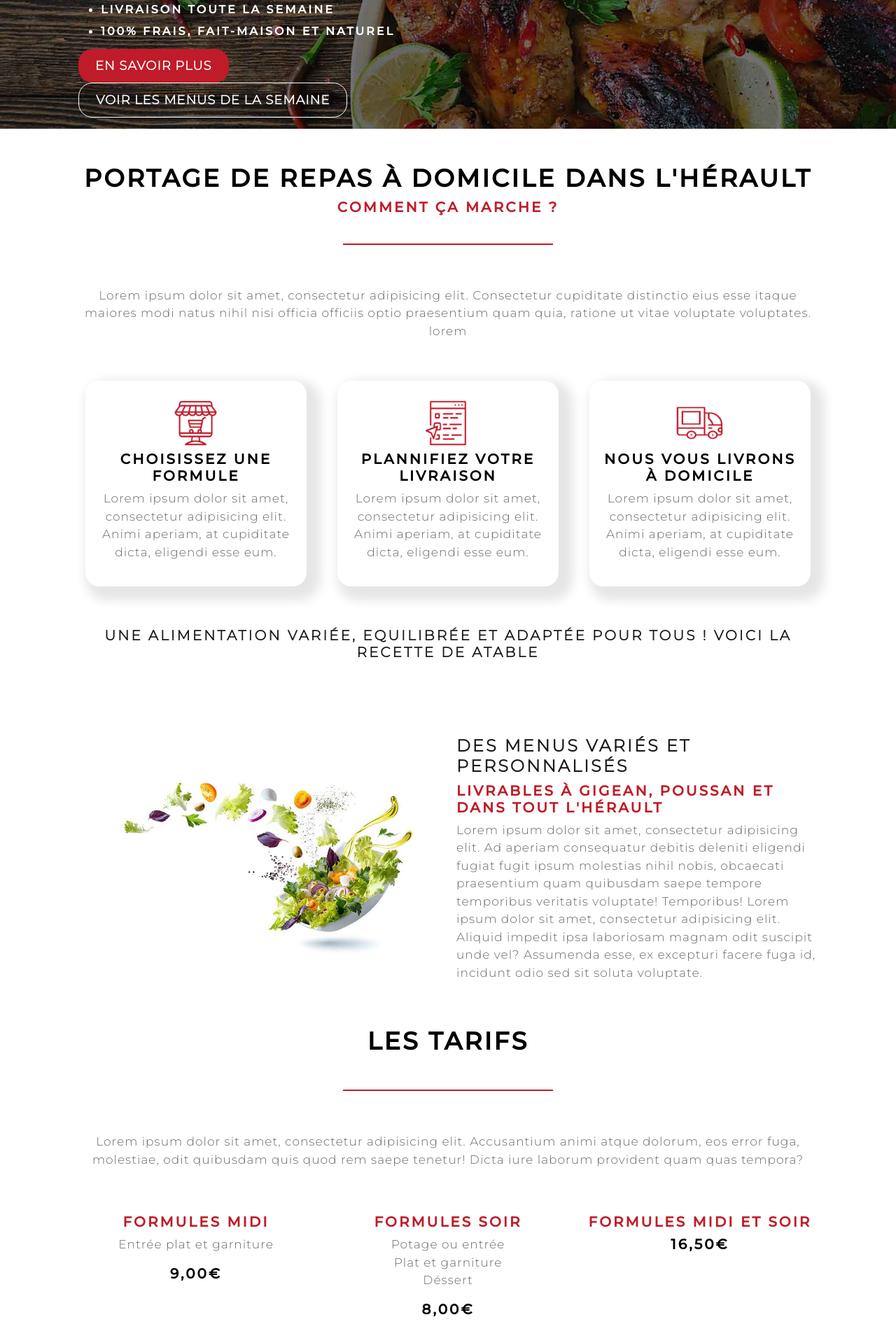
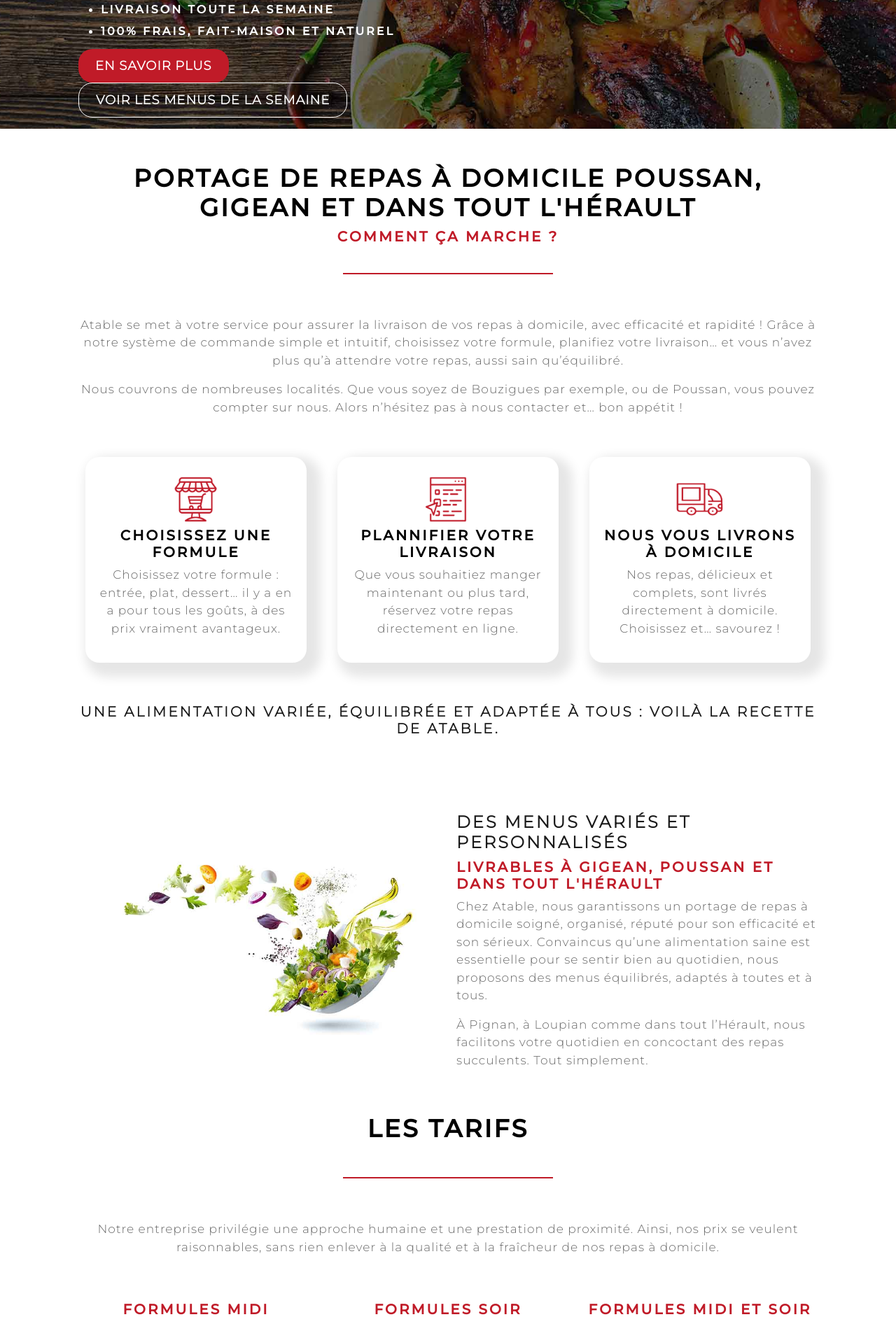
Before and after one commit to ericParlaoz/siteAtable, a Symfony app: template templates/pages/index.html.twig in a window 1280 px wide. Shown: the part 456-2348 px from the top of the page at 70% size. Run offline with Twig, Linux system fonts and the light colour scheme; the template is opened without the code that fills it, so the values that code supplies are empty; some libraries are stand-ins or nearby versions.

Commit message:
Référencement V1

```diff
--- a/templates/base.html.twig
+++ b/templates/base.html.twig
@@ -3,14 +3,16 @@
     <head>
         <meta charset="UTF-8">
         <meta name="viewport" content="width=device-width, initial-scale=1">
+        <meta name="robots" content="index,follow">
         {% block meta %}
             <meta name="description" content="text">
         {% endblock %}
 
-        <title>{% block title %}A table{% endblock %}</title>
+        <title>{% block title %}Atable{% endblock %}</title>
 
         {% block stylesheets %}
-            <link rel="shortcut icon" href="{{ asset('') }}" type="image/x-icon" />
+            <link rel ="canonical" href= "" >
+            <link rel="icon" type="image/png" href="{{ asset('images/favicon.png') }}" >
             <link href="{{ asset('https://cdn.jsdelivr.net/npm/bootstrap@5.1.3/dist/css/bootstrap.min.css') }}" rel="stylesheet" integrity="sha384-1BmE4kWBq78iYhFldvKuhfTAU6auU8tT94WrHftjDbrCEXSU1oBoqyl2QvZ6jIW3" crossorigin="anonymous">
             <link rel="stylesheet" href="{{ asset('css/main.css') }}">
         {% endblock %}
@@ -83,7 +85,7 @@
                     <!--Grid column-->
                     <div class="col">
                         <h4 class="H4-rouge text-uppercase">A propos</h4>
-                        <p class="P-blanc">Lorem ipsum dolor sit amet, consectetur adipisicing elit. Ab aliquid consectetur consequuntur cupiditate debitis delectus earum esse facere facilis fugiat illo libero natus nobis, obcaecati optio repudiandae similique ut? Nulla?</p>
+                        <p class="P-blanc">Atable livre des repas chauds, équilibrés et savoureux à tous les résidents de l’Hérault. Éligibles au service à la personne, nos services ne sont pas chers, mais toujours d’une grande qualité.</p>
                         <img class="logo" src="{{ asset('images/logo.svg') }}" alt="">
                     </div>
                     <!--Grid column-->
--- a/templates/pages/index.html.twig
+++ b/templates/pages/index.html.twig
@@ -1,9 +1,9 @@
 {% extends 'base.html.twig' %}
 
-{% block title %}Livraison de repas à domicile | A table Gigean{% endblock %}
+{% block title %}Portage de repas à domicile Poussan et dans l'Hérault | Atable{% endblock %}
 
 {% block meta %}
-    <meta name="description" content="Portage de repas à Poussan. Service de portage de repas à domicile pour les personnes âgées dans l'hérault (34).">
+    <meta name="description" content="Portage de repas à domicile Poussan, Gigean et dans tout l'Hérault. Livraison de repas pour les personnes âgées éligible aux services à la personne.">
 {% endblock %}
 
  {% block stylesheets %}
@@ -39,7 +39,7 @@
                         </div>
                     </div>
                     <div class="col">
-                        <img class="img-taille wow animate__animated animate__slideInRight" src="{{ asset('images/logo.svg') }}" alt="">
+                        <img class="img-taille wow animate__animated animate__slideInRight" src="{{ asset('images/logo.svg') }}" alt="Portage de repas Hérault">
                     </div>
                 </div>
             </div>
@@ -49,36 +49,37 @@
         <div class="container">
             <div class="row text-center">
                 <div class="col">
-                    <h2 class="H2-noir">Portage de repas à domicile dans l'hérault</h2>
+                    <h2 class="H2-noir">Portage de repas à domicile Poussan, Gigean et dans tout l'Hérault</h2>
                     <h3 class="H3-rouge">comment ça marche ?</h3>
                     <hr class="barre-rouge mx-auto">
-                    <p>Lorem ipsum dolor sit amet, consectetur adipisicing elit. Consectetur cupiditate distinctio eius esse itaque maiores modi natus nihil nisi officia officiis optio praesentium quam quia, ratione ut vitae voluptate voluptates. lorem</p>
+                    <p>Atable se met à votre service pour assurer la livraison de vos repas à domicile, avec efficacité et rapidité ! Grâce à notre système de commande simple et intuitif, choisissez votre formule, planifiez votre livraison… et vous n’avez plus qu’à attendre votre repas, aussi sain qu’équilibré.</p>
+
+                        <p>Nous couvrons de nombreuses localités. Que vous soyez de Bouzigues par exemple, ou de Poussan, vous pouvez compter sur nous.
+                        Alors n’hésitez pas à nous contacter et… bon appétit !</p>
+
                 <div class="row mt-5 text-center">
                     <div class="col wow animate__animated animate__zoomIn">
                         <div class="card">
-                            <img class="mx-auto d-block" src="{{ asset('images/choisir.png') }}" width="80" alt="">
+                            <img class="mx-auto d-block" src="{{ asset('images/choisir.png') }}" width="80" alt="Choisir son repas Hérault">
                             <h4 class="H4-noir">Choisissez une formule</h4>
-                            <p>Lorem ipsum dolor sit amet, consectetur adipisicing elit. Animi aperiam, at cupiditate
-                                dicta, eligendi esse eum.</p>
+                            <p>Choisissez votre formule : entrée, plat, dessert… il y a en a pour tous les goûts, à des prix vraiment avantageux.</p>
                         </div>
                     </div>
                     <div class="col wow animate__animated animate__zoomIn">
                         <div class="card">
-                            <img class="mx-auto d-block" src="{{ asset('images/planifier.png') }}" width="80" alt="">
-                            <h4 class="H4-noir">Plannifiez votre livraison</h4>
-                            <p>Lorem ipsum dolor sit amet, consectetur adipisicing elit. Animi aperiam, at cupiditate
-                                dicta, eligendi esse eum.</p>
+                            <img class="mx-auto d-block" src="{{ asset('images/planifier.png') }}" width="80" alt="Plannifier sa livarison de repas à poussan">
+                            <h4 class="H4-noir">Plannifier votre livraison</h4>
+                            <p>Que vous souhaitiez manger maintenant ou plus tard, réservez votre repas directement en ligne.</p>
                         </div>
                     </div>
                     <div class="col wow animate__animated animate__zoomIn">
                         <div class="card">
-                            <img class="mx-auto d-block" src="{{ asset('images/livraison.png') }}" width="80" alt="">
+                            <img class="mx-auto d-block" src="{{ asset('images/livraison.png') }}" width="80" alt="Livraison de repas à domicile dans l'Hérault">
                             <h4 class="H4-noir">Nous vous livrons à domicile</h4>
-                            <p>Lorem ipsum dolor sit amet, consectetur adipisicing elit. Animi aperiam, at cupiditate
-                                dicta, eligendi esse eum.</p>
+                            <p>Nos repas, délicieux et complets, sont livrés directement à domicile. Choisissez et… savourez !</p>
                         </div>
                     </div>
-                    <h4 class="mt-5">Une alimentation variée, equilibrée et adaptée pour tous ! Voici la recette de Atable</h4>
+                    <h4 class="mt-5">Une alimentation variée, équilibrée et adaptée à tous : voilà la recette de Atable.</h4>
                 </div>
                 </div>
             </div>
@@ -89,26 +90,25 @@
             <div class="row align-items-center">
                 <div class="col">
                     <img class="img-taille mx-auto d-block " src="{{ asset('images/livraison-repas-à-domicile-poussan.jpg') }}"
-                         alt="">
+                         alt="Livraison de repas à poussan ou dans l'Hérault">
                 </div>
                 <div class="col wow animate__animated animate__zoomIn">
                     <H3>Des menus variés et personnalisés</H3>
                     <h4 class="H3-rouge">Livrables à Gigean, poussan et dans tout l'hérault</h4>
-                    <p>Lorem ipsum dolor sit amet, consectetur adipisicing elit. Ad aperiam consequatur debitis deleniti
-                        eligendi fugiat fugit ipsum molestias nihil nobis, obcaecati praesentium quam quibusdam saepe
-                        tempore temporibus veritatis voluptate! Temporibus! Lorem ipsum dolor sit amet, consectetur adipisicing elit. Aliquid impedit ipsa laboriosam magnam odit suscipit unde vel? Assumenda esse, ex excepturi facere fuga id, incidunt odio sed sit soluta voluptate.</p>
+                    <p>Chez Atable, nous garantissons un portage de repas à domicile soigné, organisé, réputé pour son efficacité et son sérieux. Convaincus qu’une alimentation saine est essentielle pour se sentir bien au quotidien, nous proposons des menus équilibrés, adaptés à toutes et à tous.</p>
+                    <p>À Pignan, à Loupian comme dans tout l’Hérault, nous facilitons votre quotidien en concoctant des repas succulents. Tout simplement.</p>
                 </div>
             </div>
             <div class="row text-center mt-5">
                 <H2 class="H2-noir">Les tarifs</H2>
                 <hr class="barre-rouge mx-auto">
-                <p>Lorem ipsum dolor sit amet, consectetur adipisicing elit. Accusantium animi atque dolorum, eos error fuga, molestiae, odit quibusdam quis quod rem saepe tenetur! Dicta iure laborum provident quam quas tempora?</p>
+                <p>Notre entreprise privilégie une approche humaine et une prestation de proximité. Ainsi, nos prix se veulent raisonnables, sans rien enlever à la qualité et à la fraîcheur de nos repas à domicile. </p>
             </div>
             <div class="row mt-5 text-center">
                 <div class="col wow animate__animated animate__zoomIn">
                     <div class="block-responsive">
                     <h3 class="H3-rouge">Formules midi</h3>
-                    <p>Entrée plat et garniture</p>
+                        <p>Entrée plat et garniture<br>Fromage<br>Déssert
                     <h4 class="H4-noir">9,00€</h4>
                     </div>
                 </div>
@@ -235,7 +235,7 @@
                             <ul>
                                 <li>Charcuterie ou Potage</li>
                                 <li>Picoulat de boeuf</li>
-                                <li>pénée régaté</li>
+                                <li>Pénée régaté</li>
                                 <li>Laitage</li>
                             </ul>
                         </div>
@@ -272,20 +272,22 @@
                 <div class="col wow animate__animated animate__backInLeft">
                     <h3>Livraison de repas à domicile à Poussan </h3>
                     <h4 class="H3-rouge">Éligible au service à la personne</h4>
-                    <p>Lorem ipsum dolor sit amet, consectetur adipisicing elit. Ad dolorem ea earum excepturi id in ipsa itaque laudantium minima mollitia nihil omnis optio placeat quis quos, reiciendis rem sed voluptatem. Lorem ipsum dolor sit amet, consectetur adipisicing elit. Aliquid atque consequatur cupiditate, dicta dignissimos dolorum ea earum facere, id itaque laboriosam magni molestias necessitatibus neque quaerat quam quo sunt unde!</p>
+                    <p>Atable collabore étroitement avec les CCAS, les associations à Poussan comme dans le reste de l’Hérault. Nos prestations sont donc pleinement éligibles aux avantages fiscaux qui concernent l’aide à la personne. Ainsi, vous pouvez optez pour nos formules en toute sérénité.</p>
+                    <p>Nous sommes notamment heureux de pouvoir assurer une livraison à domicile aux personnes âgées, et plus généralement à ceux qui ont besoin d’aide au quotidien. </p>
                 </div>
                 <div class="col">
-                    <img class="img-taille d-block mx-auto" src="{{ asset('images/voiture.jpg') }}" alt="Service à la personne sur nos services">
+                    <img class="img-taille d-block mx-auto" src="{{ asset('images/voiture.jpg') }}" alt="Service à la personne pour livraison repas à poussan">
                 </div>
             </div>
             <div class="row align-items-center mt-5">
                 <div class="col">
-                    <img class="img-taille d-block mx-auto" src="{{ asset('images/service-personne.jpg') }}" alt="Service à la personne sur nos services">
+                    <img class="img-taille d-block mx-auto" src="{{ asset('images/service-personne.jpg') }}" alt="Service à la personne dans l'Hérault">
                 </div>
                 <div class="col wow animate__animated animate__backInRight">
                     <h3>Portage de repas à domicile</h3>
                     <h4 class="H3-rouge">Éligible au service à la personne</h4>
-                    <p>Lorem ipsum dolor sit amet, consectetur adipisicing elit. Ad dolorem ea earum excepturi id in ipsa itaque laudantium minima mollitia nihil omnis optio placeat quis quos, reiciendis rem sed voluptatem. Lorem ipsum dolor sit amet, consectetur adipisicing elit. Debitis, impedit, omnis. Dolorum error ipsum modi nulla qui recusandae rem tempore temporibus vel vero! Ad itaque laudantium mollitia odit repellat ullam. Lorem ipsum dolor sit amet,,</p>
+                    <p>Nos services concernent également le portage de repas. Nous livrons à Villeveyrac et dans de nombreuses autres localités de la région pour vous satisfaire. Il s’agit de proposer des formules adaptées à vos besoin, dans le respect de vos goûts et de vos limites alimentaires. </p>
+                      <p>Notre participation au programme de déduction fiscale pour l’aide à la personne peut vous garantit manger sainement au quotidien, tout en ménageant votre budget. </p>
                 </div>
             </div>
         </div>
@@ -324,21 +326,21 @@
                 <div class="col text-center">
                     <h2 class="H2-noir">Ils nous font confiance</h2>
                     <hr class="barre-rouge mx-auto">
-                    <p>Lorem ipsum dolor sit amet, consectetur adipisicing elit. Accusantium enim ex illo iste, minus molestias numquam possimus voluptas. Alias autem dicta dolorem expedita fuga laboriosam libero odit quaerat sunt voluptas.</p>
+                    <p>Dans le cadre de nos prestations, nous avons l’honneur de collaborer avec une belle gamme de partenaires. Ils nous font confiance... et vous le pouvez aussi ! </p>
                 </div>
             </div>
             <div class="row align-items-center">
                 <div class="col wow animate__animated animate__zoomIn">
-                    <img class="img-taille-client2 mx-auto d-block" src="{{ asset('images/sete.jpg') }}" alt="">
+                    <img class="img-taille-client2 mx-auto d-block" src="{{ asset('images/sete.jpg') }}" alt="Livraison de repas à Sète">
                 </div>
                 <div class="col wow animate__animated animate__zoomIn ">
-                    <img class="img-taille-client2 mx-auto d-block" src="{{ asset('images/pignan.jpg') }}" alt="">
+                    <img class="img-taille-client2 mx-auto d-block" src="{{ asset('images/pignan.jpg') }}" alt="Livraison de repas à Pignan">
                 </div>
                 <div class="col wow animate__animated animate__zoomIn ">
-                    <img class="img-taille-client2 mx-auto d-block" src="{{ asset('images/gigean.jpg') }}" alt="">
+                    <img class="img-taille-client2 mx-auto d-block" src="{{ asset('images/gigean.jpg') }}" alt="Livraison de repas à Gigean">
                 </div>
                 <div class="col wow animate__animated animate__zoomIn ">
-                    <img class="img-taille-client2 mx-auto d-block" src="{{ asset('images/clinique-du-parc.jpg') }}" alt="">
+                    <img class="img-taille-client2 mx-auto d-block" src="{{ asset('images/clinique-du-parc.jpg') }}" alt="Livraison de repas à Montpellier">
                 </div>
             </div>
         </div>
@@ -348,7 +350,7 @@
             <div class="row">
             <H2 class="H2-noir">Nous livrons sur le bassin de Thau et dans tout l'hérault</H2>
                 <hr class="barre-rouge mx-auto">
-                <p>Lorem ipsum dolor sit amet, consectetur adipisicing elit. Ad adipisci amet architecto aut cupiditate deleniti enim, fuga illo iusto magnam minima mollitia natus, omnis, quaerat reiciendis sed sunt ullam voluptates!</p>
+                <p>Nous tenons à aider l’ensemble des résidents de notre belle région. Quelle que soit votre localité, sachez que nos livraisons de repas à domicile couvrent tout l’hérault !</p>
                 <H5 class>
                     Poussan – Gigean – Pignan – Meze – Frontignan – Pignan – Bouzigues – Marseillan – Loupian – Villeveyrac – Balaruc les bains – Balaruc le vieux – Cournonterral – Cournonsec – Lavénure – Fabrègues ...et dans tout l'hérault
                 </H5>
```
Also changed, not shown: templates/pages/jardin.html.twig (+22 -22 lines), templates/pages/menu.html.twig (+12 -12 lines).
